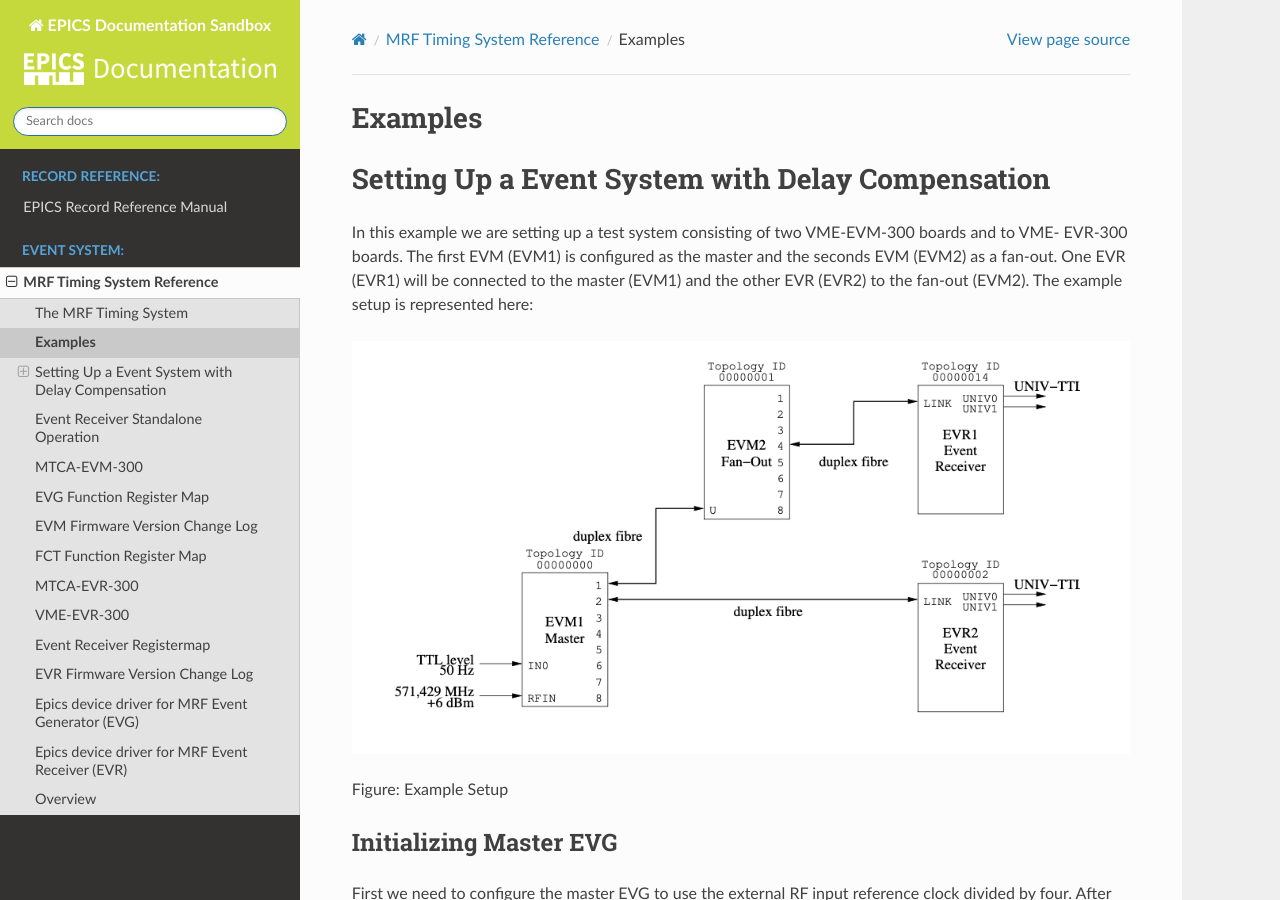
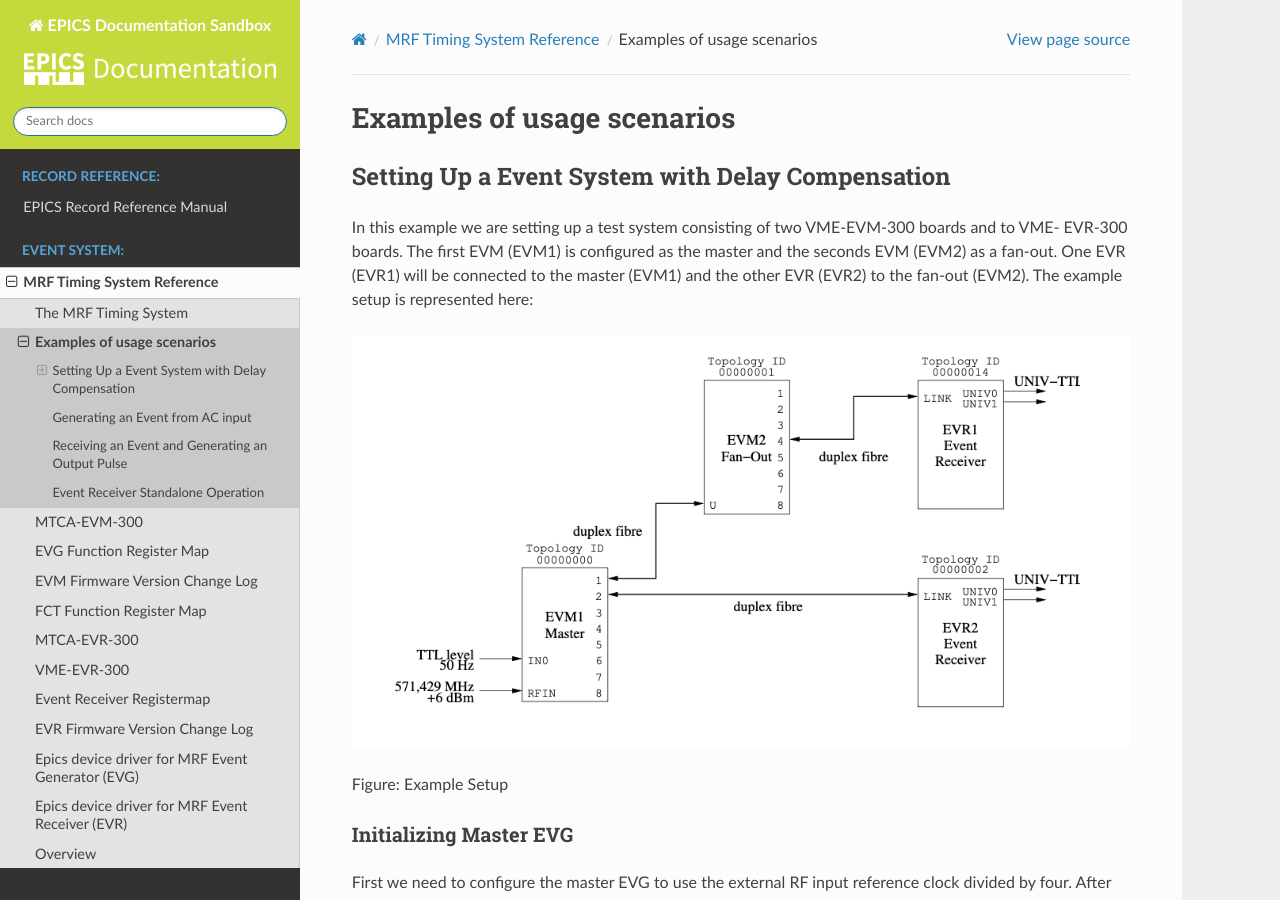
Before and after one commit to ttkorhonen/myDocument, a Sphinx documentation site: the page built from docs/mrfioc2/usage-examples.md, in a window 1280 px wide and 900 px high. Built offline with Sphinx 7.4.7 and the Read the Docs theme 2.0.0, drawn with Linux system fonts in a browser that asks for light colours.

Commit message:
more text modifications and formatting

````diff
--- a/docs/mrfioc2/usage-examples.md
+++ b/docs/mrfioc2/usage-examples.md
@@ -1,4 +1,4 @@
-## Examples
+# Examples of usage scenarios
 
 ## Setting Up a Event System with Delay Compensation
 
@@ -71,7 +71,7 @@ The datapath delay value can be read from the EVR DCRxValue register at offset 0
 above with 2 m fiber patches the measured datapath delay value shows 0x0032cff0 (355.686 ns) for EVR1
 and 0x00125eea (128.595 ns) for EVR2.
 
-### Generating an Event from AC input
+## Generating an Event from AC input
 
 A 50 Hz TTL level square wave signal is provided to the IN0 input on EVM1. We setup the input AC input
 divider to divide by 5, set the AC input logic to trigger event trigger 0 and we configure event trigger 0 to
@@ -83,7 +83,7 @@ EvgSetACInput(evm1, 0, 0, 5, 0); *(evm1+0x10) = 0x00000500;
 EvgSetACMap(evm1, 0); *(evm1+0x14) = 0x00000001;
 EvgSetTriggerEvent(evm1, 0, 0x01, 1); *(evm1+0x100) = 0x00000101;
 ```
-### Receiving an Event and Generating an Output Pulse
+## Receiving an Event and Generating an Output Pulse
 
 To generate a pulse on a received event code in the EVR we need to setup the mapping RAM to trigger a
 pulse generator on an event and setup the pulse generator. We also need to map the pulse generator to the
````
Also changed, not shown: docs/mrfioc2/evg-registermap.md (+1 -1 lines).
